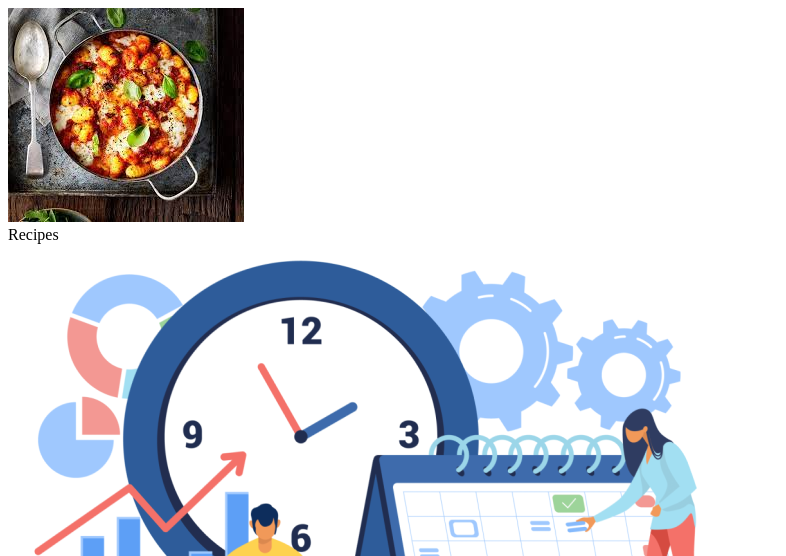
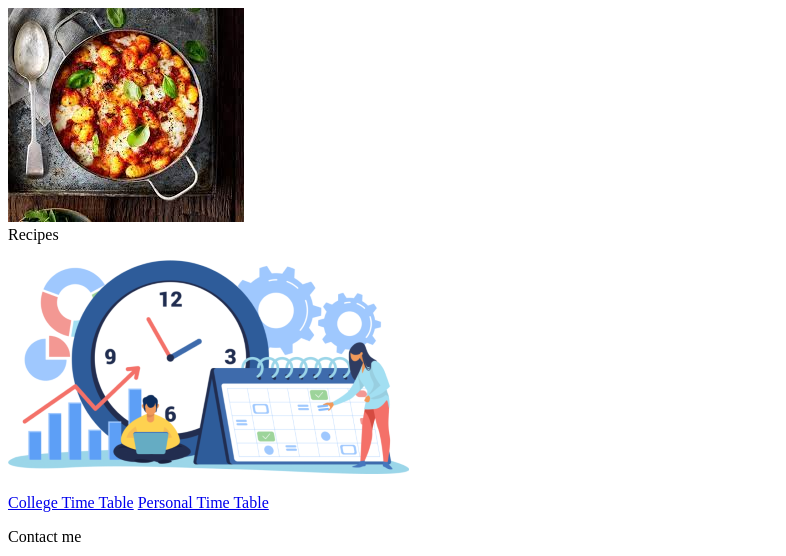
Before and after one commit to vijay1469/Portfolio, a plain HTML site: page index.html in a window 1280 px wide. Shown: the part 563-1119 px from the top of the page, without its empty margins (0-786 px from the left). Drawn offline with Linux system fonts and the light colour scheme.

Commit message:
edited TT

```diff
--- a/index.html
+++ b/index.html
@@ -21,7 +21,7 @@
     <p><h3>Check out my work</h3></p>
 
     <p><a href="recipes.html" target="_blank"><img src="Recipes.jpg"></a> <br> Recipes</p>
-    <img src="time_table.png">
+    <img src="time_table3.png">
     <p><a href="class_timetable.html" target="_blank">College Time Table</a> <a href="perosnal_time_table.html" target="_blank">Personal Time Table</a></p>
 
 
```
Also changed, not shown: class_timetable.html (+4 -0 lines), perosnal_time_table.html (+4 -0 lines), time_table2.png (added), time_table3.png (added).
